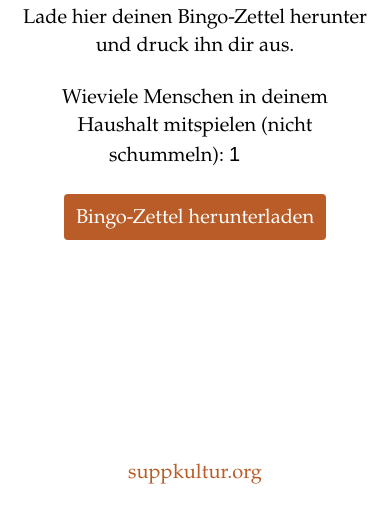
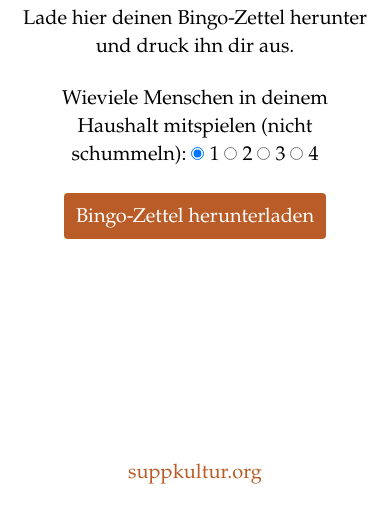
Before and after one commit to suppkultur/bingo, a website: page index.html in a window 390 px wide. Shown: the part 329-844 px from the top of the page. Drawn offline with Linux system fonts and the light colour scheme.

Commit message:
Switch to radio buttons for a better mobile ux

```diff
--- a/index.html
+++ b/index.html
@@ -96,7 +96,14 @@
       <form method="GET" action="/.netlify/functions/generate-bingo-sheet">
         <p>
           Wieviele Menschen in deinem Haushalt mitspielen (nicht schummeln):
-          <input name="count" type="number" min="1" max="4" value="1" />
+          <input type="radio" name="count" id="one" value="1" checked>
+          <label for="one">1</label>
+          <input type="radio" name="count" id="two" value="2">
+          <label for="two">2</label>
+          <input type="radio" name="count" id="three" value="3">
+          <label for="three">3</label>
+          <input type="radio" name="count" id="four" value="4">
+          <label for="four">4</label>
         </p>
         <input type="submit" class="download-button" value="Bingo-Zettel herunterladen" />
       </form>
--- a/package.json
+++ b/package.json
@@ -1,6 +1,6 @@
 {
   "name": "bingo",
-  "version": "0.2.1",
+  "version": "0.2.2",
   "description": "Generate bingo sheets for SuppKultur",
   "scripts": {
     "test": "echo \"Error: no test specified\" && exit 1"
```
